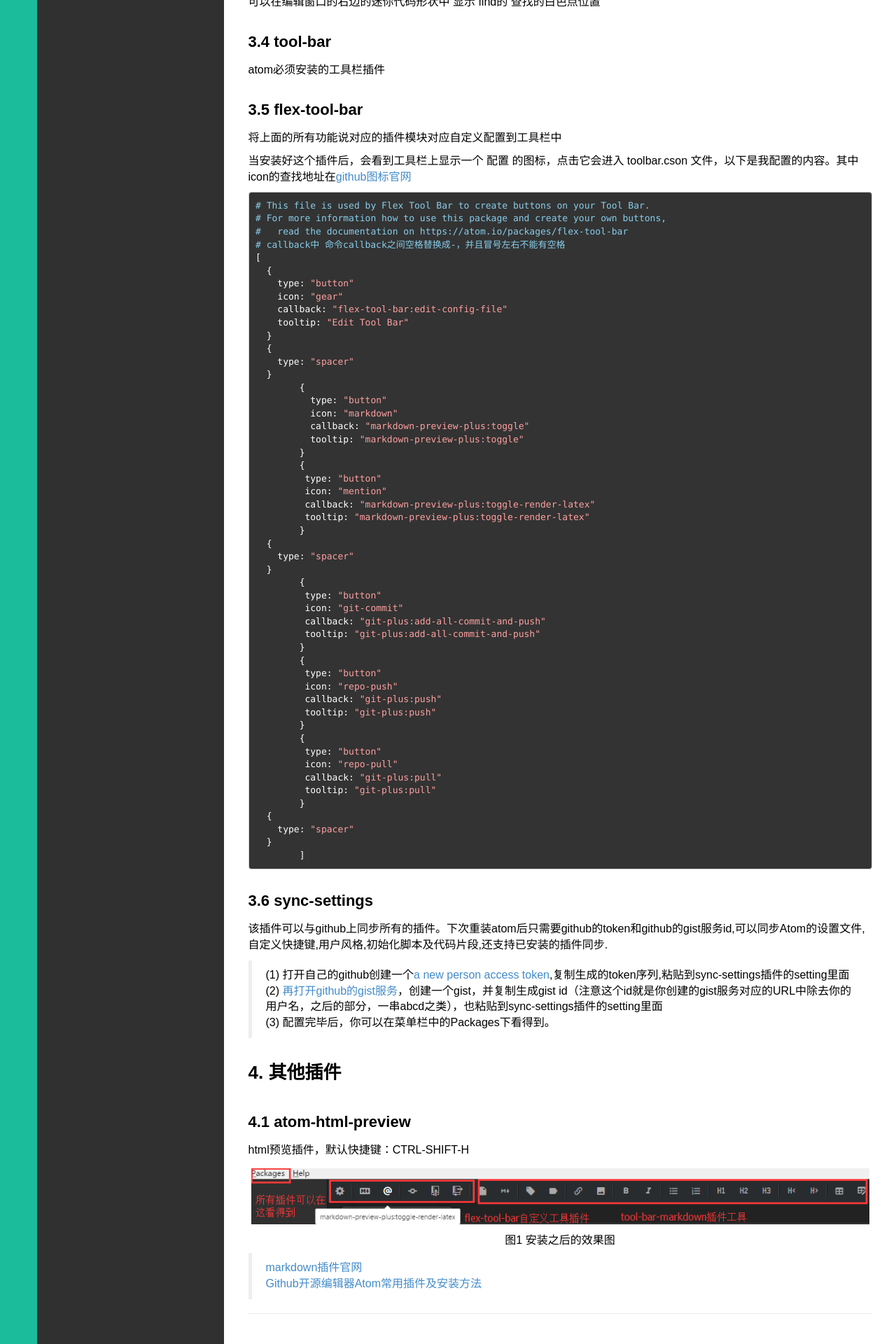
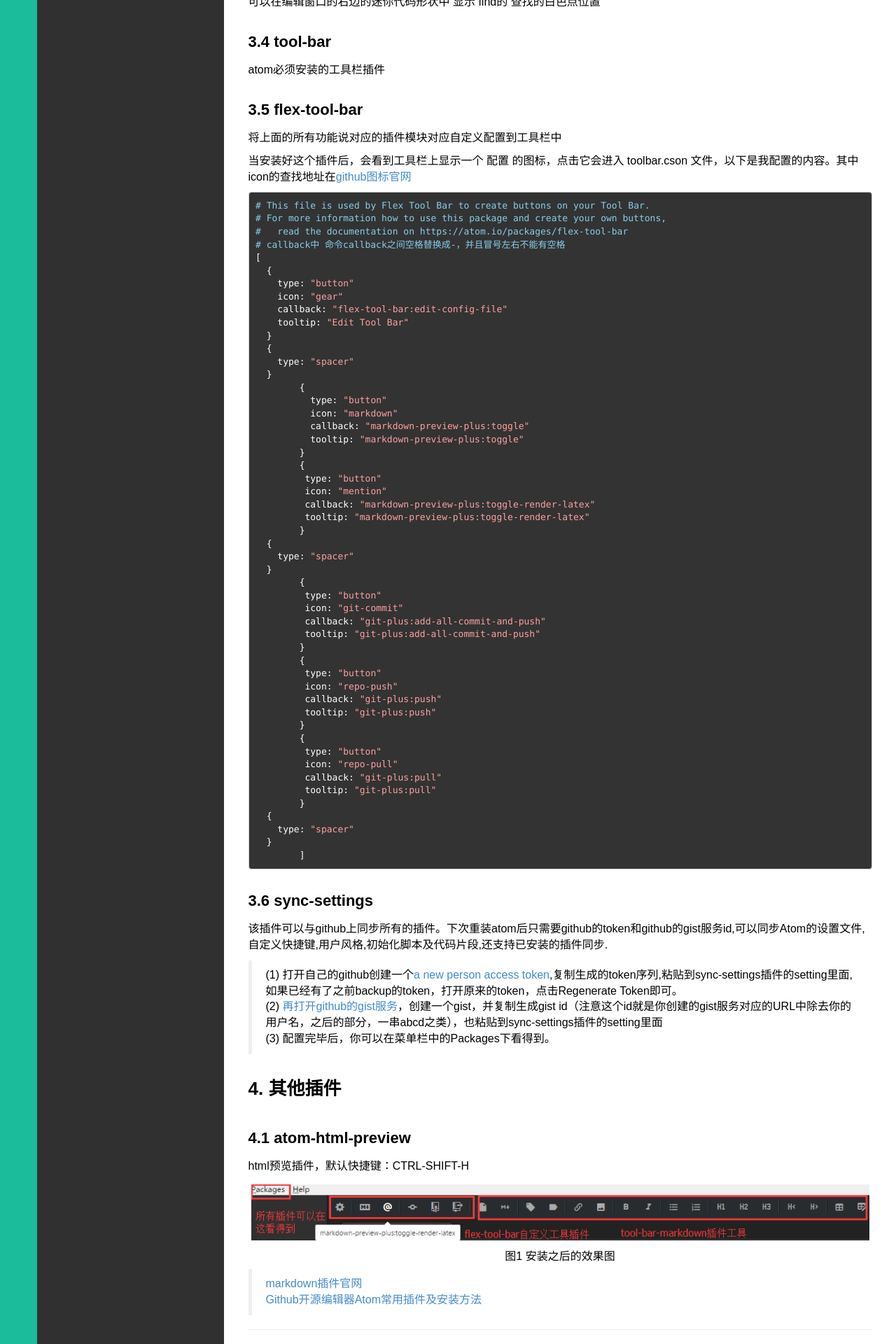
Before and after one commit to whaozl/whaozl.github.io, a Jekyll site: the page built from _posts/tool/2016-08-08-tool-atom-plugin.md, in a window 1280 px wide. Shown: the part 1388-3308 px from the top of the page at 70% size. Built offline with Jekyll 4.4.1, drawn with Linux system fonts in a browser that asks for light colours; comment, search, counter and statistics services are not loaded.

Commit message:
Update 2016-08-08-tool-atom-plugin.md

```diff
--- a/_posts/tool/2016-08-08-tool-atom-plugin.md
+++ b/_posts/tool/2016-08-08-tool-atom-plugin.md
@@ -126,8 +126,8 @@ atom必须安装的工具栏插件
 
 该插件可以与github上同步所有的插件。下次重装atom后只需要github的token和github的gist服务id,可以同步Atom的设置文件,自定义快捷键,用户风格,初始化脚本及代码片段,还支持已安装的插件同步.
 
-> (1) 打开自己的github创建一个[a new person access token](https://github.com/settings/tokens/new),复制生成的token序列,粘贴到sync-settings插件的setting里面
-> (2) [再打开github的gist服务](gist.github.com)，创建一个gist，并复制生成gist id（注意这个id就是你创建的gist服务对应的URL中除去你的用户名，之后的部分，一串abcd之类），也粘贴到sync-settings插件的setting里面
+> (1) 打开自己的github创建一个[a new person access token](https://github.com/settings/tokens/new),复制生成的token序列,粘贴到sync-settings插件的setting里面,如果已经有了之前backup的token，打开原来的token，点击Regenerate Token即可。
+> (2) [再打开github的gist服务](https://gist.github.com/whaozl/155cdb802224eaf2aa5314eb3b71931e)，创建一个gist，并复制生成gist id（注意这个id就是你创建的gist服务对应的URL中除去你的用户名，之后的部分，一串abcd之类），也粘贴到sync-settings插件的setting里面
 > (3) 配置完毕后，你可以在菜单栏中的Packages下看得到。
 
 ## 4. 其他插件
```
